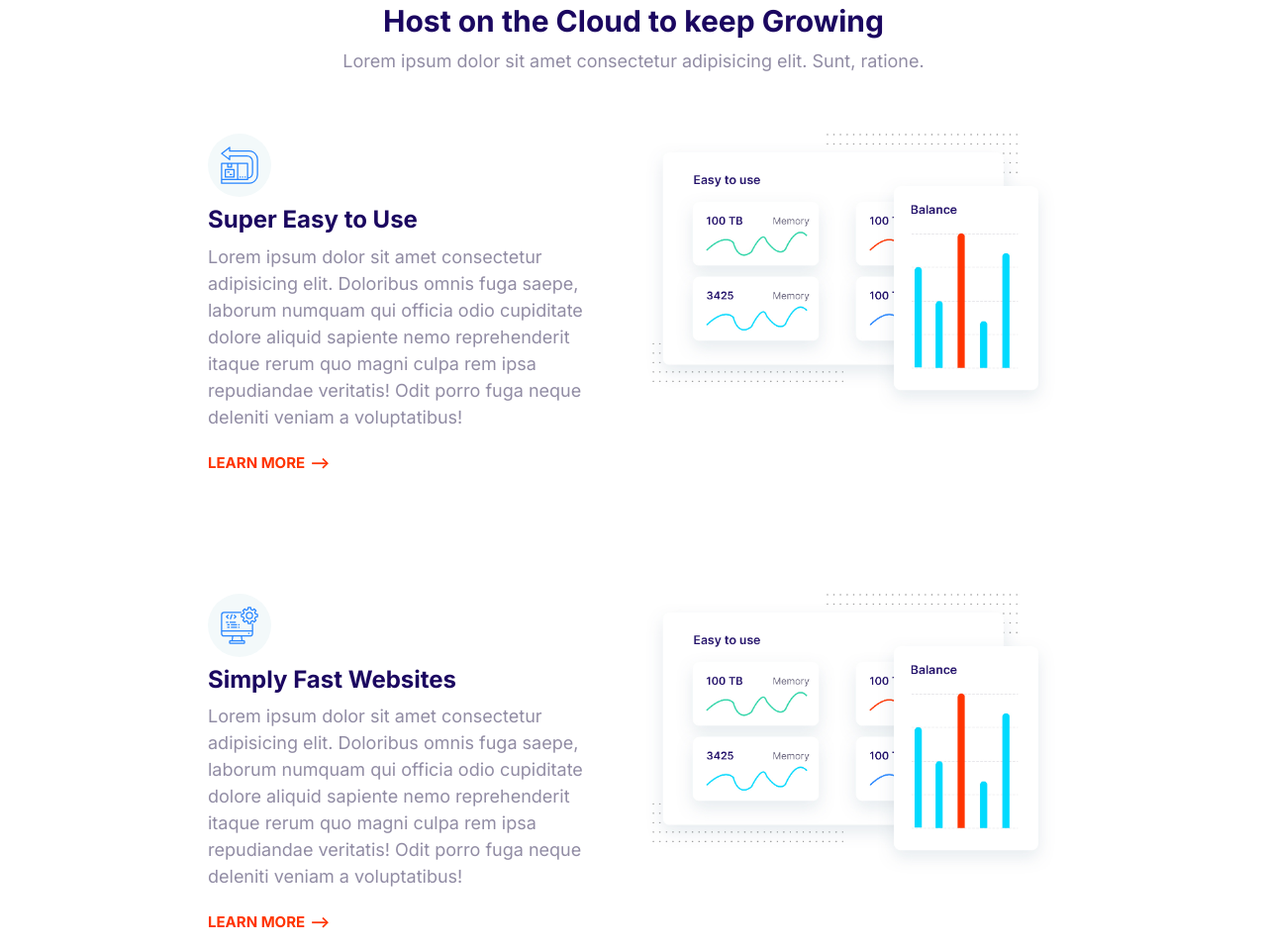
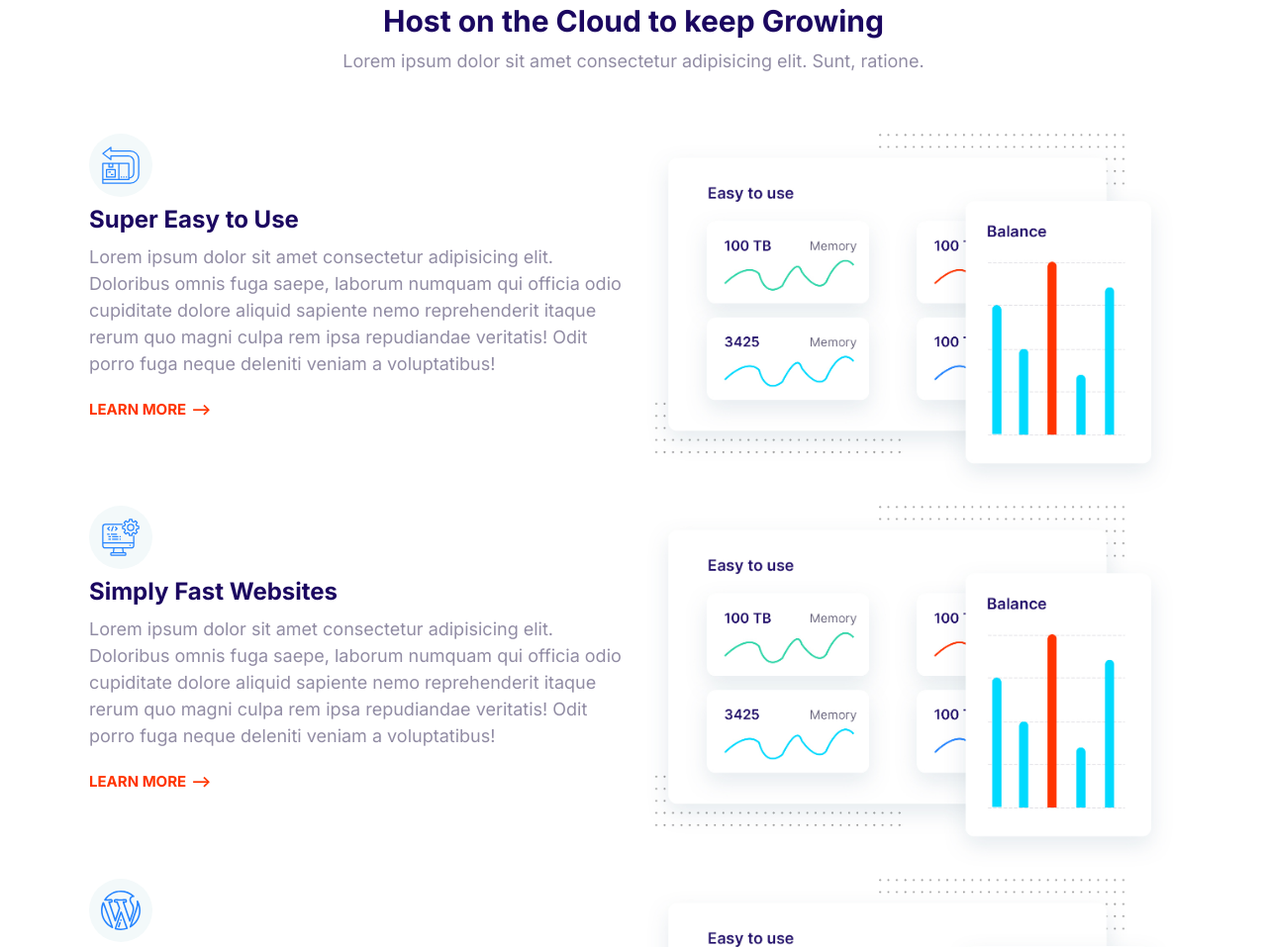
Before and after one commit to fujababy/moshify, a plain HTML site: page index.html in a window 1280 px wide. Shown: the part 1840-2797 px from the top of the page at 99% size. Drawn offline with nearby package versions, Linux system fonts and the light colour scheme.

Commit message:
removed margins

```diff
--- a/css/styles.css
+++ b/css/styles.css
@@ -777,7 +777,7 @@ a {
 /* Features */
 .feature {
   gap: 4rem 2rem;
-  margin: 12rem;
+  /* margin: 12rem; */
 }
 .feature__heading {
   margin: 1rem 0;
```
